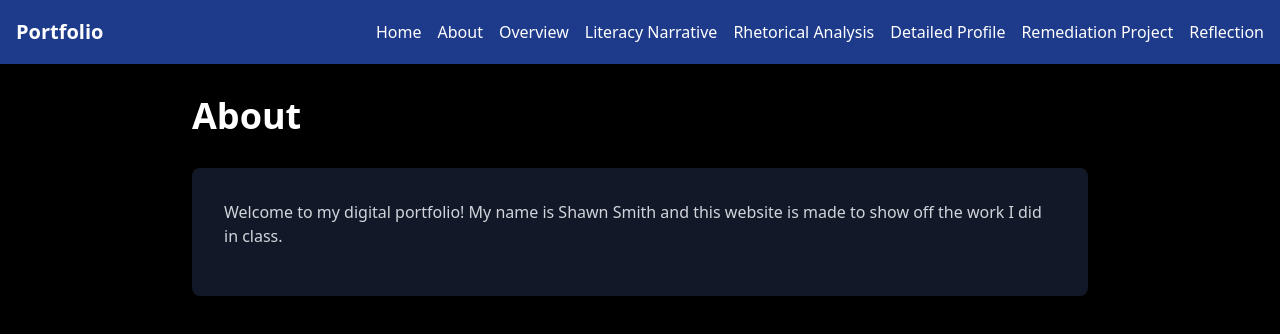
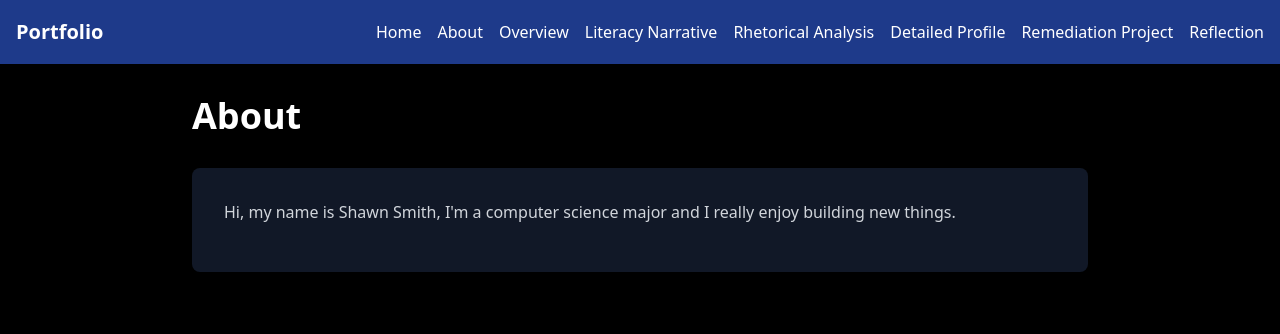
Before and after one commit to sillypartyman/school, a React (Vite) app: page /about in a window 1280 px wide. Shown: the top 334 px of the page. Built offline with nearby package versions, Linux system fonts and the light colour scheme.

Commit message:
Update About.tsx

```diff
--- a/src/pages/About.tsx
+++ b/src/pages/About.tsx
@@ -6,8 +6,7 @@ function About() {
       <h1 className="text-4xl font-bold text-white mb-8">About</h1>
       <div className="bg-gray-900 rounded-lg p-8">
         <p className="text-gray-300 mb-4">
-          Welcome to my digital portfolio! My name is Shawn Smith and this website is made to show
-          off the work I did in class.
+          Hi, my name is Shawn Smith, I'm a computer science major and I really enjoy building new things.
         </p>
 
       </div>
```
